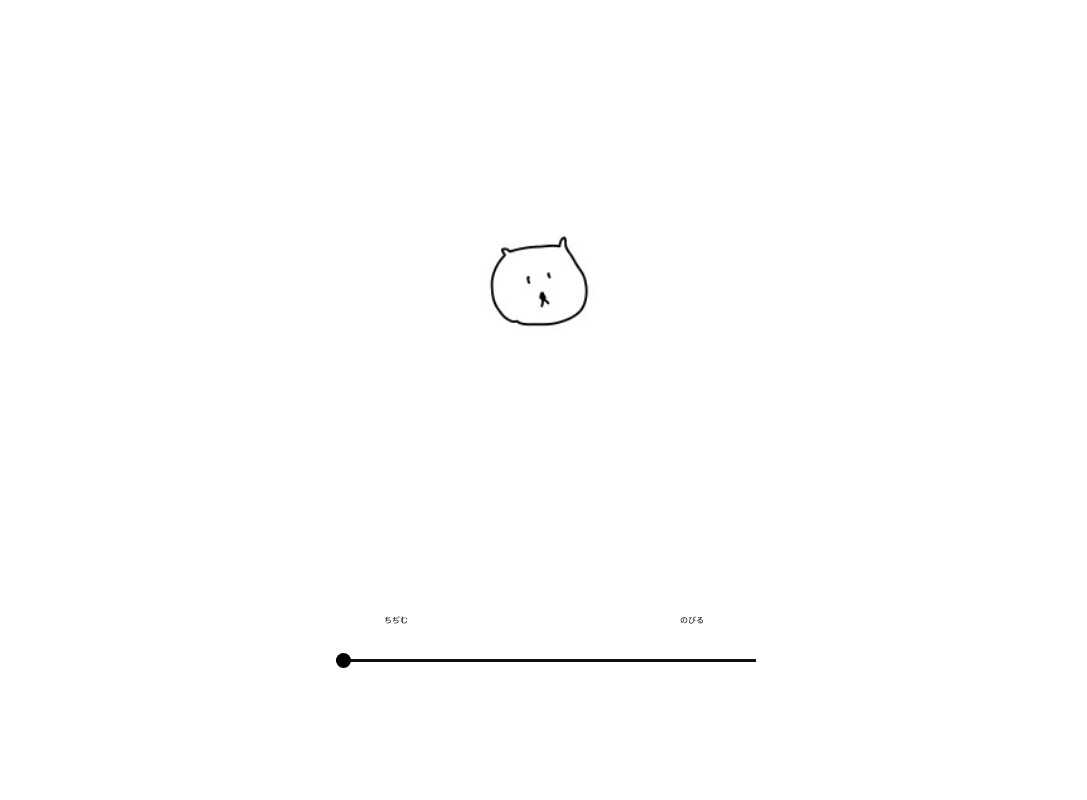
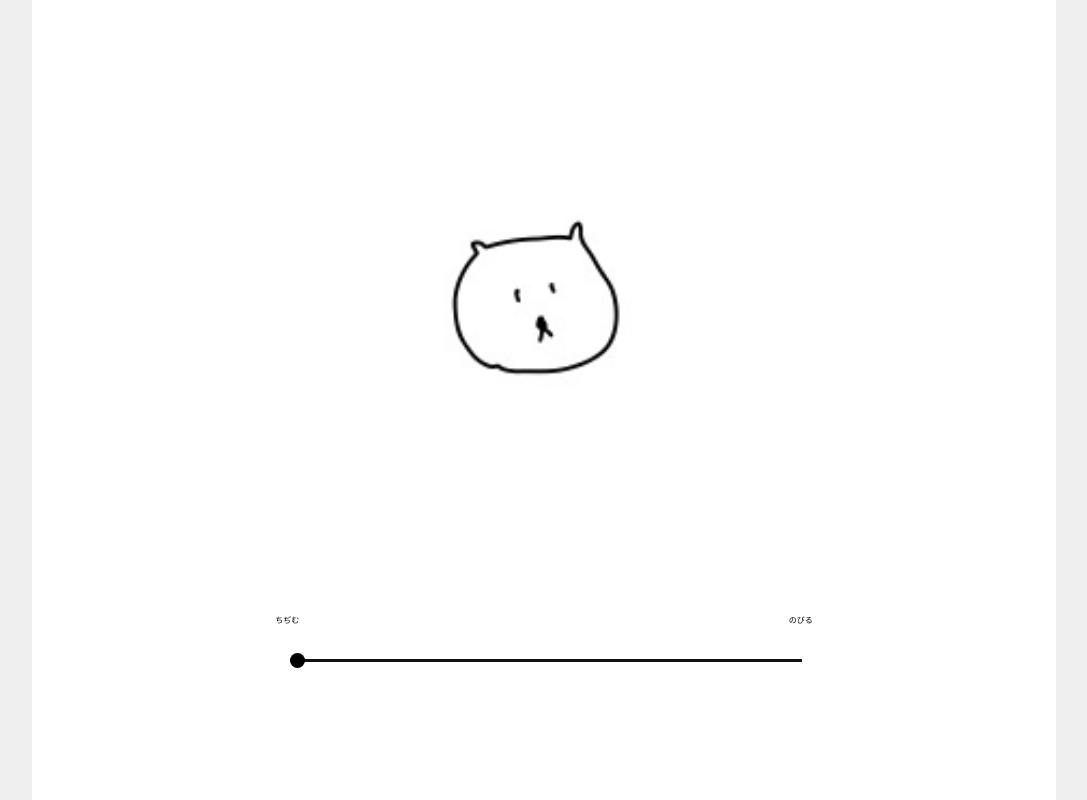
Before and after one commit to hkb-0/dog-rabbit, a plain HTML site: page index.html in a window 1280 px wide. Shown: the top 800 px of the page, without its empty margins (96-1183 px from the left). Drawn offline with Linux system fonts and the light colour scheme.

Commit message:
Add files via upload

```diff
--- a/style.css
+++ b/style.css
@@ -1,9 +1,12 @@
 body{
   margin:0;
-  background:rgb(255, 255, 255)
-  font-family: Arial, sans-serif;
+  background:#efefef;
+
+  font-family:
+  "Hiragino Sans",
+  "Yu Gothic",
+  sans-serif;
 }
-
 main{
   width:330px;
   height:714px;
@@ -18,8 +21,8 @@ main{
   position:absolute;
 
   width:80vw;
-  max-width:600px;
-  min-width:300px;
+  max: width 800px;;
+  min: width 400px;;
 
   left:50%;
   top:30%;
@@ -35,8 +38,8 @@ main{
   transform:translateX(-50%);
 
   width:40vw;
-  max-width:420px;
-  min-width:220px;
+  max: width 800px;;
+  min-width:400;
 
   appearance:none;
   -webkit-appearance:none;
@@ -69,8 +72,8 @@ main{
   transform:translateX(-50%);
 
   width:42vw;
-  max-width:320px;
-  min-width:180px;
+  max: width 800px;px;
+  min: width 400px;;
 
   display:flex;
   justify-content:space-between;
```
